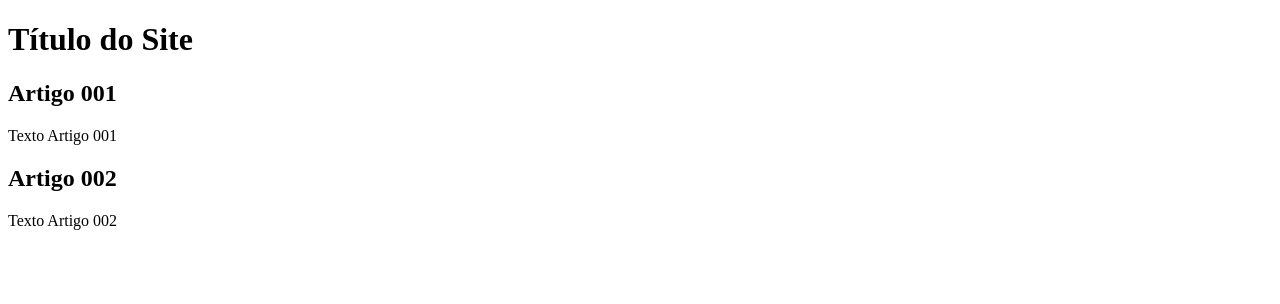
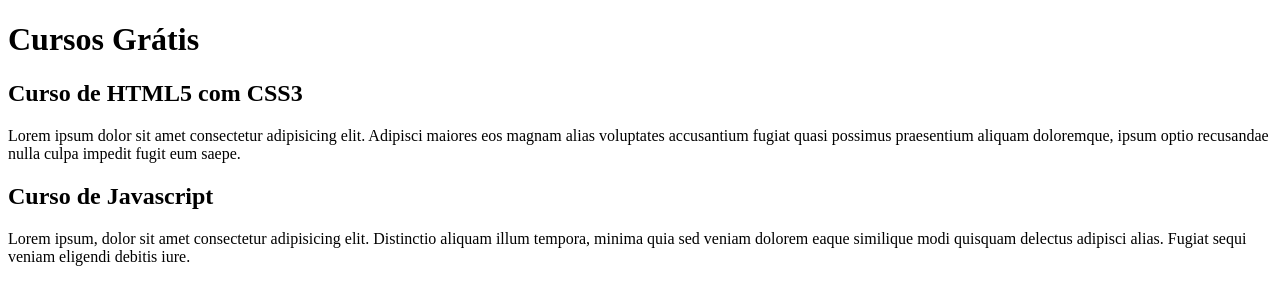
Before and after one commit to Soares90/projeto-site, a plain HTML site: page index.html in a window 1280 px wide. Drawn offline with Linux system fonts and the light colour scheme.

Commit message:
comecei a escrever o conteúdo

```diff
--- a/index.html
+++ b/index.html
@@ -8,15 +8,15 @@
 <body>
     <main>
         <header>
-            <h1>Título do Site</h1>
+            <h1>Cursos Grátis</h1>
         </header>
         <article>
-            <h2>Artigo 001</h2>
-            <p>Texto Artigo 001</p>
+            <h2>Curso de HTML5 com CSS3</h2>
+            <p>Lorem ipsum dolor sit amet consectetur adipisicing elit. Adipisci maiores eos magnam alias voluptates accusantium fugiat quasi possimus praesentium aliquam doloremque, ipsum optio recusandae nulla culpa impedit fugit eum saepe.</p>
         </article>
         <article>
-            <h2>Artigo 002</h2>
-            <p>Texto Artigo 002</p>
+            <h2>Curso de Javascript</h2>
+            <p>Lorem ipsum, dolor sit amet consectetur adipisicing elit. Distinctio aliquam illum tempora, minima quia sed veniam dolorem eaque similique modi quisquam delectus adipisci alias. Fugiat sequi veniam eligendi debitis iure.</p>
         </article>
     </main>
 </body>
```
